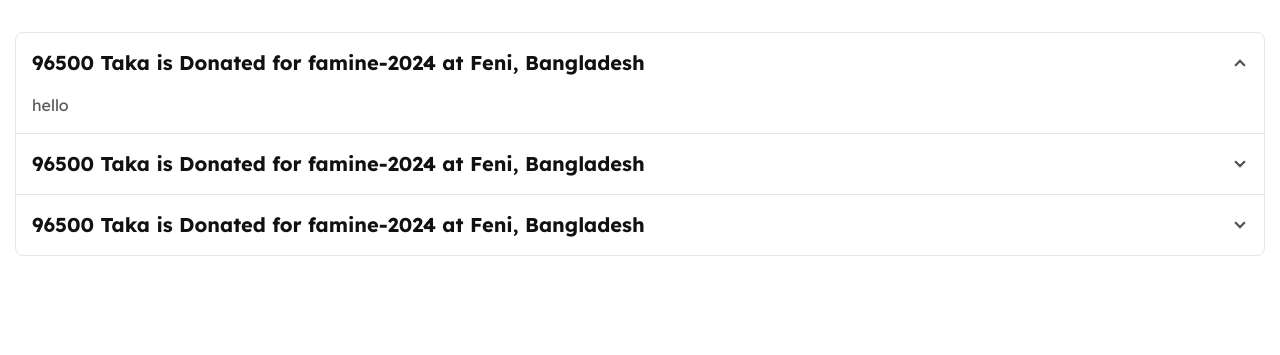
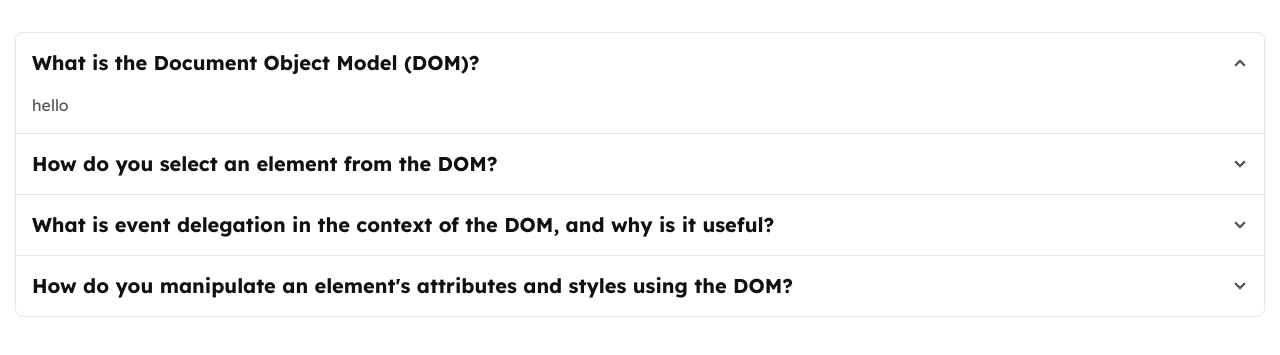
Before and after one commit to sharifshehab/donate-bangladesh, a plain HTML site: page blog.html in a window 1280 px wide. Shown: the part 221-576 px from the top of the page. Drawn offline with nearby package versions, Linux system fonts and the light colour scheme.

```diff
--- a/blog.html
+++ b/blog.html
@@ -57,7 +57,10 @@
 
                     <div class="collapse collapse-arrow join-item border-base-300 border">
                         <input type="radio" name="my-accordion-4" checked="checked" />
-                        <div class="collapse-title text-xl font-medium"><h2 class="card-title text-secondaryColor font-bold">96500 Taka is Donated for famine-2024 at Feni, Bangladesh</h2></div>
+                        <div class="collapse-title text-xl font-medium">
+                            <h2 class="card-title text-secondaryColor font-bold">What is the Document Object Model
+                                (DOM)?</h2>
+                        </div>
                         <div class="collapse-content">
                             <p>hello</p>
                         </div>
@@ -65,14 +68,31 @@
 
                     <div class="collapse collapse-arrow join-item border-base-300 border">
                         <input type="radio" name="my-accordion-4" />
-                        <div class="collapse-title text-xl font-medium"><h2 class="card-title text-secondaryColor font-bold">96500 Taka is Donated for famine-2024 at Feni, Bangladesh</h2></div>
+                        <div class="collapse-title text-xl font-medium">
+                            <h2 class="card-title text-secondaryColor font-bold">How do you select an element from the
+                                DOM?</h2>
+                        </div>
                         <div class="collapse-content">
                             <p>hello</p>
                         </div>
                     </div>
                     <div class="collapse collapse-arrow join-item border-base-300 border">
                         <input type="radio" name="my-accordion-4" />
-                        <div class="collapse-title text-xl font-medium"><h2 class="card-title text-secondaryColor font-bold">96500 Taka is Donated for famine-2024 at Feni, Bangladesh</h2></div>
+                        <div class="collapse-title text-xl font-medium">
+                            <h2 class="card-title text-secondaryColor font-bold">What is event delegation in the context
+                                of the DOM, and why is it useful?</h2>
+                        </div>
+                        <div class="collapse-content">
+                            <p>hello</p>
+                        </div>
+                    </div>
+                    <div class="collapse collapse-arrow join-item border-base-300 border">
+                        <input type="radio" name="my-accordion-4" />
+                        <div class="collapse-title text-xl font-medium">
+                            <h2 class="card-title text-secondaryColor font-bold">How do you manipulate an element's
+                                attributes and styles using the DOM?
+                            </h2>
+                        </div>
                         <div class="collapse-content">
                             <p>hello</p>
                         </div>
```
Also changed, not shown: index.html (+2 -2 lines).
